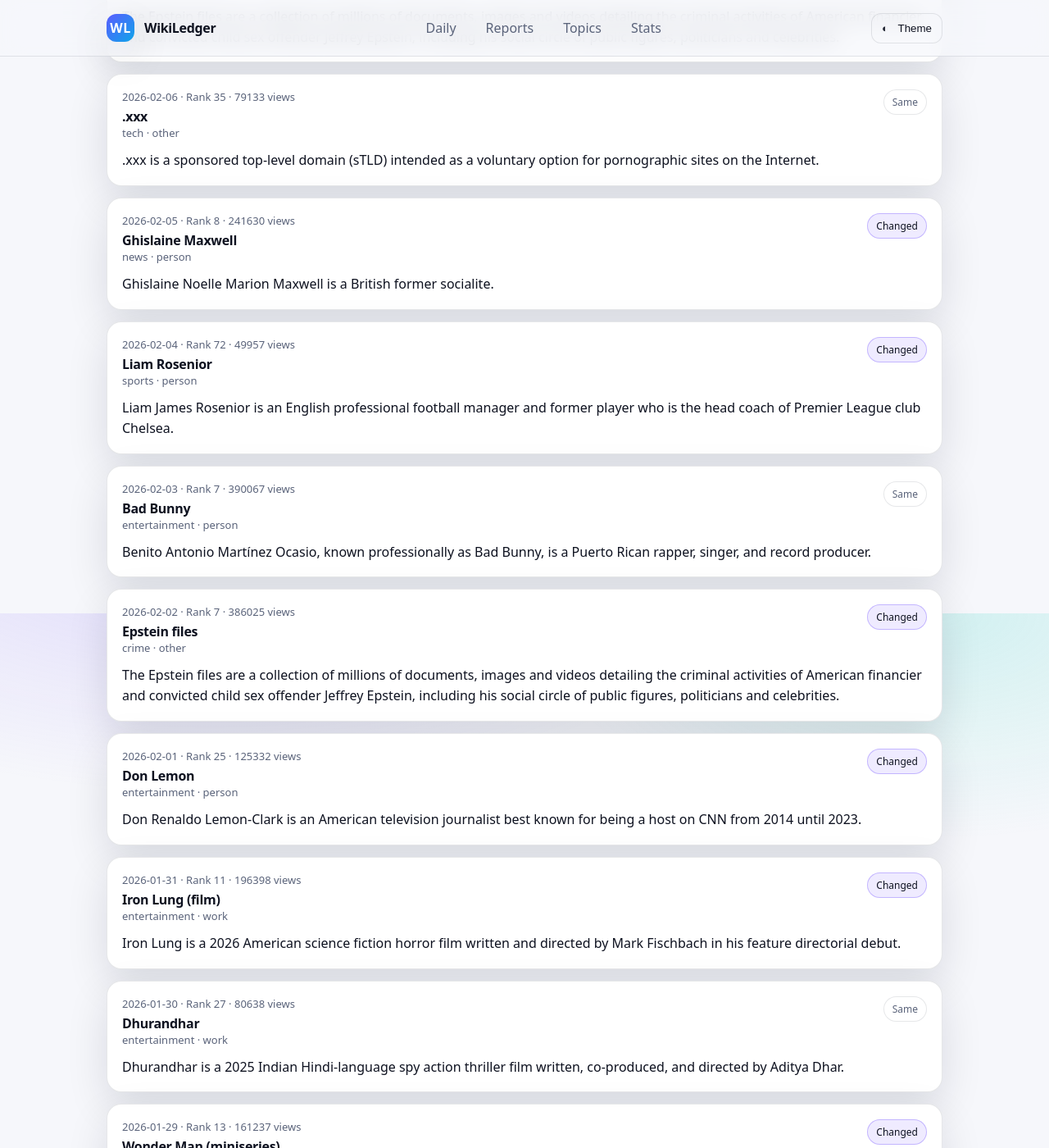
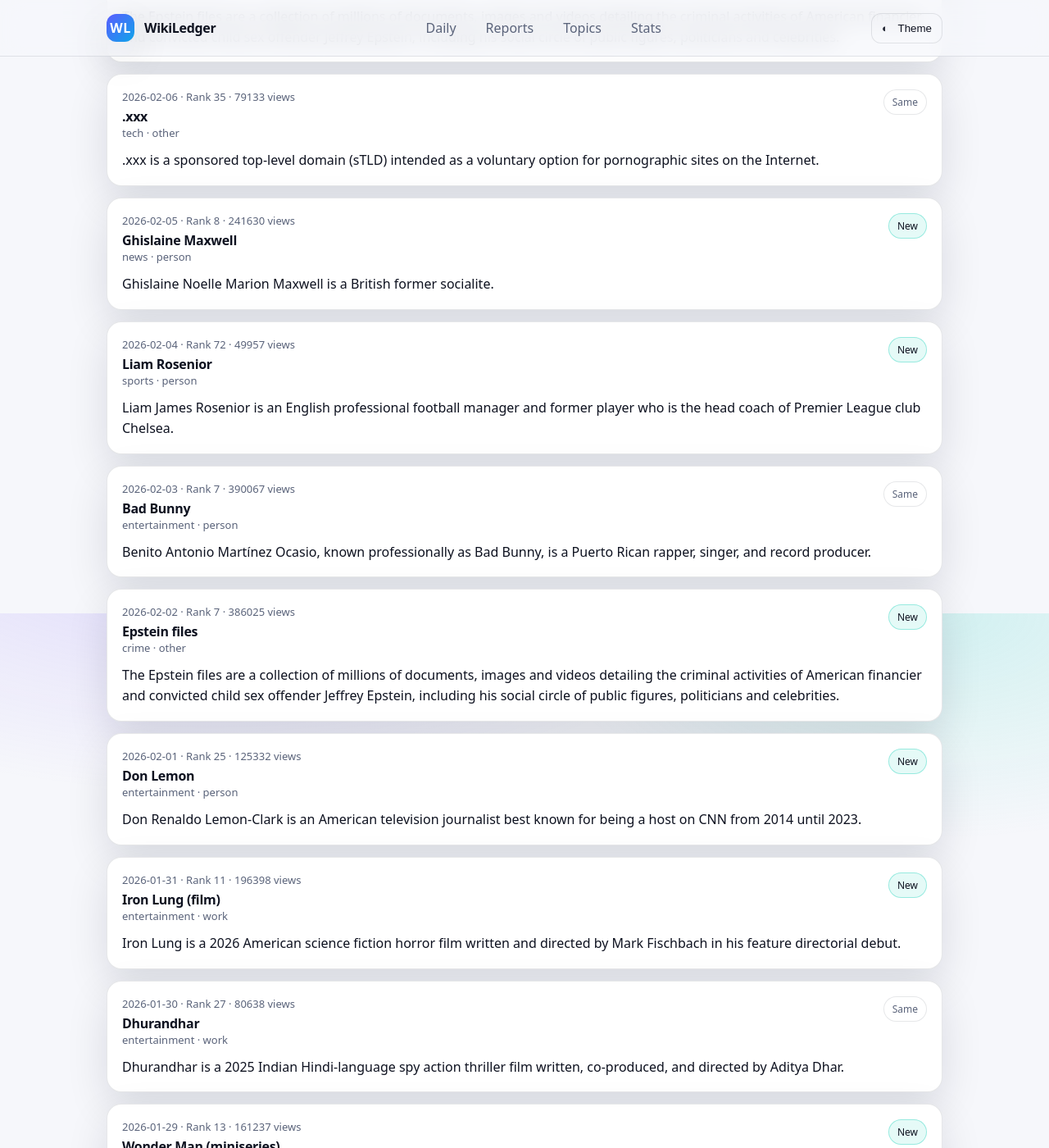
Before and after one commit to GodspeedAgent/wiki_ledger, a Jekyll site: the page built from index.md, in a window 1280 px wide and 1400 px high, scrolled down 652 px. Shown: the whole window at 82% size. Built offline with Jekyll 4.4.1, drawn with Linux system fonts in a browser that asks for light colours; some of the changed text lies outside the part shown.

Commit message:
Show 'New' badge for first_seen entries

```diff
--- a/assets/css/site.css
+++ b/assets/css/site.css
@@ -74,6 +74,7 @@
 
 .pill{font-size:12px;padding:6px 10px;border-radius:999px;border:1px solid var(--border);color:var(--muted)}
 .pill--hot{color:var(--text);border-color: rgba(124,92,255,.38);background: rgba(124,92,255,.12)}
+.pill--new{color:var(--text);border-color: rgba(45,212,191,.42);background: rgba(45,212,191,.12)}
 .pill--cool{background: rgba(255,255,255,.03)}
 
 .entry__header,.topic__header{padding:26px 0 14px}
--- a/index.md
+++ b/index.md
@@ -77,9 +77,13 @@
           <div class="card__title">{{ e.topic_title }}</div>
           <div class="kicker">{% if e.domain %}{{ e.domain }}{% endif %}{% if e.domain and e.entity_type %} · {% endif %}{% if e.entity_type %}{{ e.entity_type }}{% endif %}</div>
         </div>
-        <div class="pill {% if e.sentence_changed %}pill--hot{% else %}pill--cool{% endif %}">
-          {% if e.sentence_changed %}Changed{% else %}Same{% endif %}
-        </div>
+        {% if e.change_type == 'first_seen' %}
+          <div class="pill pill--new">New</div>
+        {% elsif e.change_type == 'modified' %}
+          <div class="pill pill--hot">Changed</div>
+        {% else %}
+          <div class="pill pill--cool">Same</div>
+        {% endif %}
       </div>
       <div class="quote">{{ e.lead_sentence }}</div>
     </a>
```
